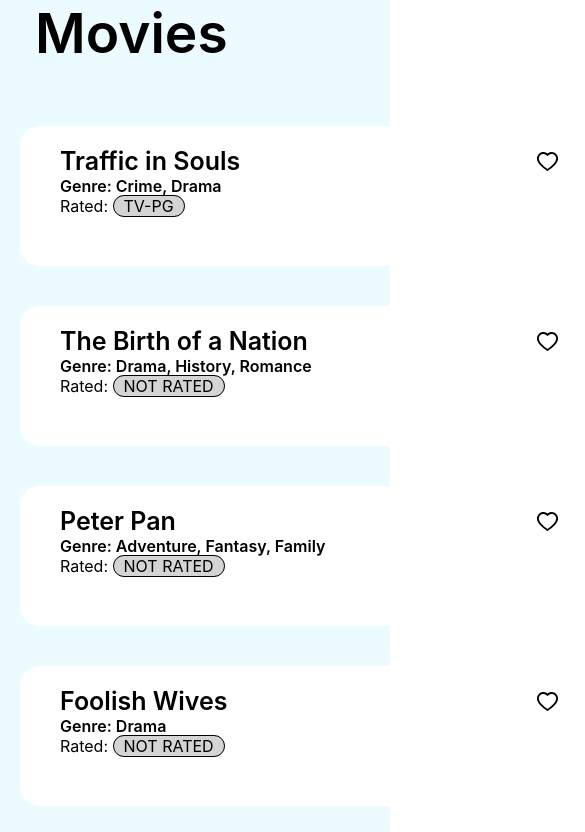
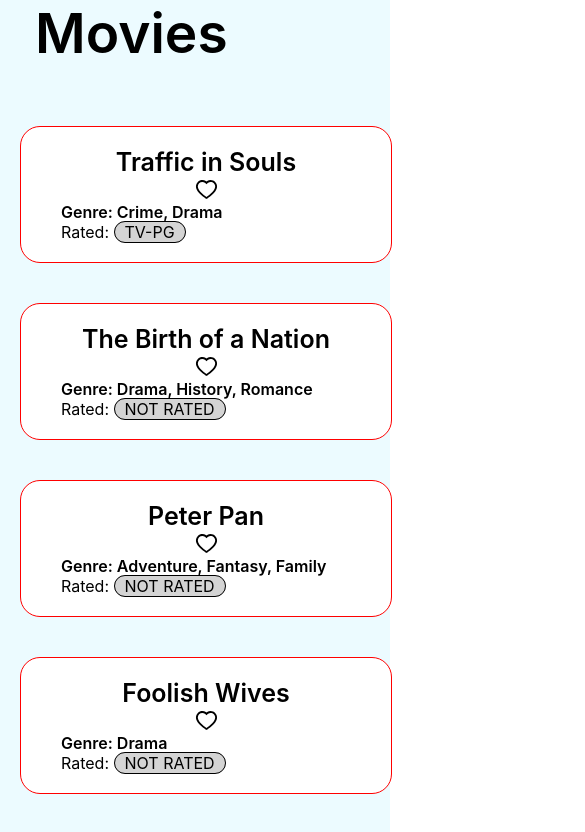
Before and after one commit to ViditChawda/flexxited-task, a React (Create React App) app: page / in a window 390 px wide. Shown: the top 832 px of the page, 585 px wide, since content can reach past the window. Built offline with nearby package versions, Linux system fonts and the light colour scheme.

Commit message:
responsive design

```diff
--- a/src/styles/moviecard.css
+++ b/src/styles/moviecard.css
@@ -34,3 +34,17 @@
     padding: 0px 10px;
     margin-top: 5px;
 }
+
+
+@media (max-width: 417px) {
+    .movieCardWrapper {
+        height: fit-content;
+        width: 290px;
+        border: 1px solid red;
+    }
+
+    .title {
+        flex-direction: column;
+        text-align: center;
+    }
+}
```
